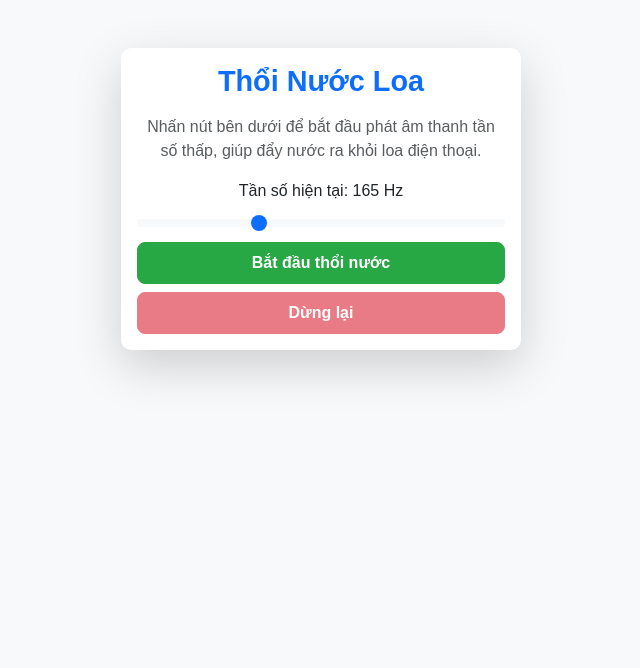
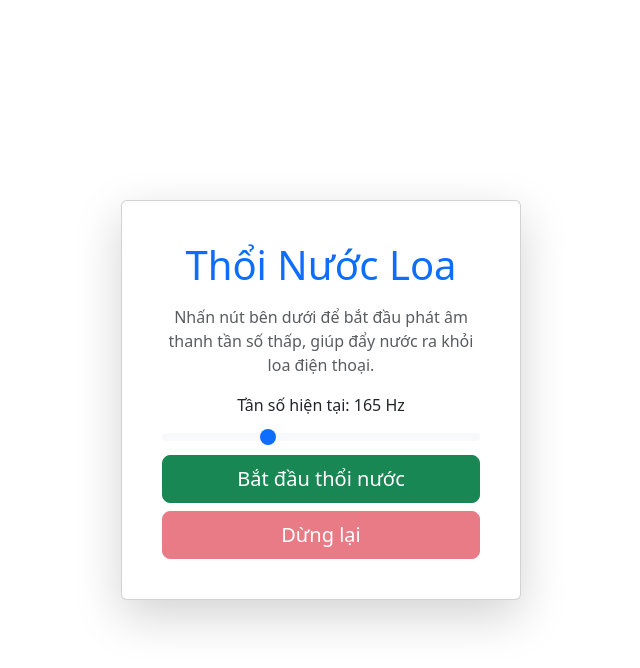
Before and after one commit to khahdihdz/myrepo, a plain HTML site: page index.html in a window 1280 px wide. Shown: the whole page, without its empty margins (319-959 px from the left). Drawn offline with nearby package versions, Linux system fonts and the light colour scheme.

Commit message:
Update index.html

```diff
--- a/index.html
+++ b/index.html
@@ -5,11 +5,12 @@
     <meta name="viewport" content="width=device-width, initial-scale=1.0">
     <title>Thổi Nước Loa Điện Thoại</title>
     <link href="https://cdn.jsdelivr.net/npm/bootstrap@5.3.0/dist/css/bootstrap.min.css" rel="stylesheet">
-    <link rel="stylesheet" href="styles.css">
+    <link rel="stylesheet" href="style.css">
 </head>
 <body>
-    <div class="container text-center mt-5">
-        <div class="card mx-auto shadow-lg" style="max-width: 400px;">
+    <!-- Nội dung được căn giữa cả theo chiều ngang và chiều dọc -->
+    <div class="d-flex align-items-center justify-content-center vh-100">
+        <div class="card text-center shadow-lg p-4" style="max-width: 400px;">
             <div class="card-body">
                 <h1 class="card-title text-primary mb-3">Thổi Nước Loa</h1>
                 <p class="card-text text-muted">
@@ -23,7 +24,9 @@
         </div>
     </div>
 
+    <!-- Thư viện Bootstrap -->
     <script src="https://cdn.jsdelivr.net/npm/bootstrap@5.3.0/dist/js/bootstrap.bundle.min.js"></script>
+    <!-- Tệp JavaScript -->
     <script src="script.js"></script>
 </body>
 </html>
```
